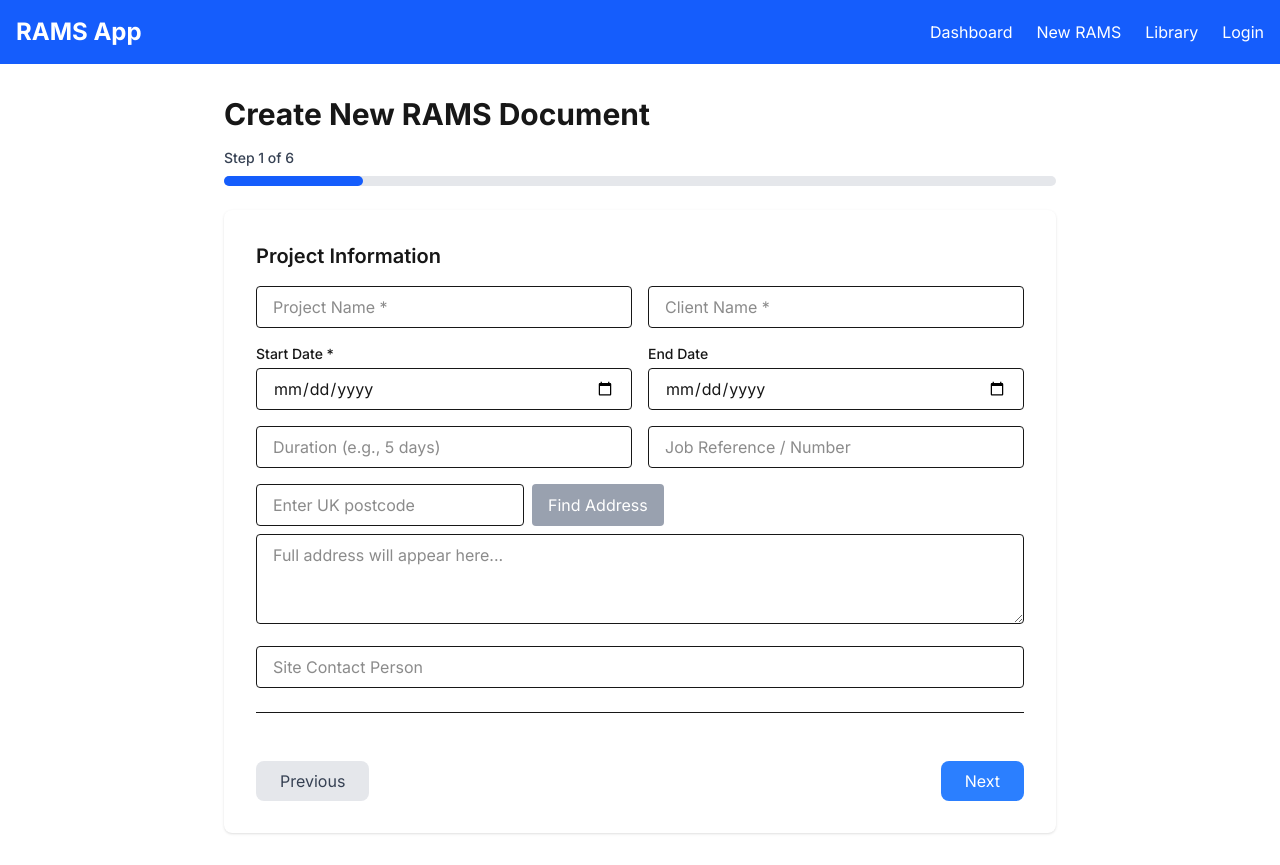
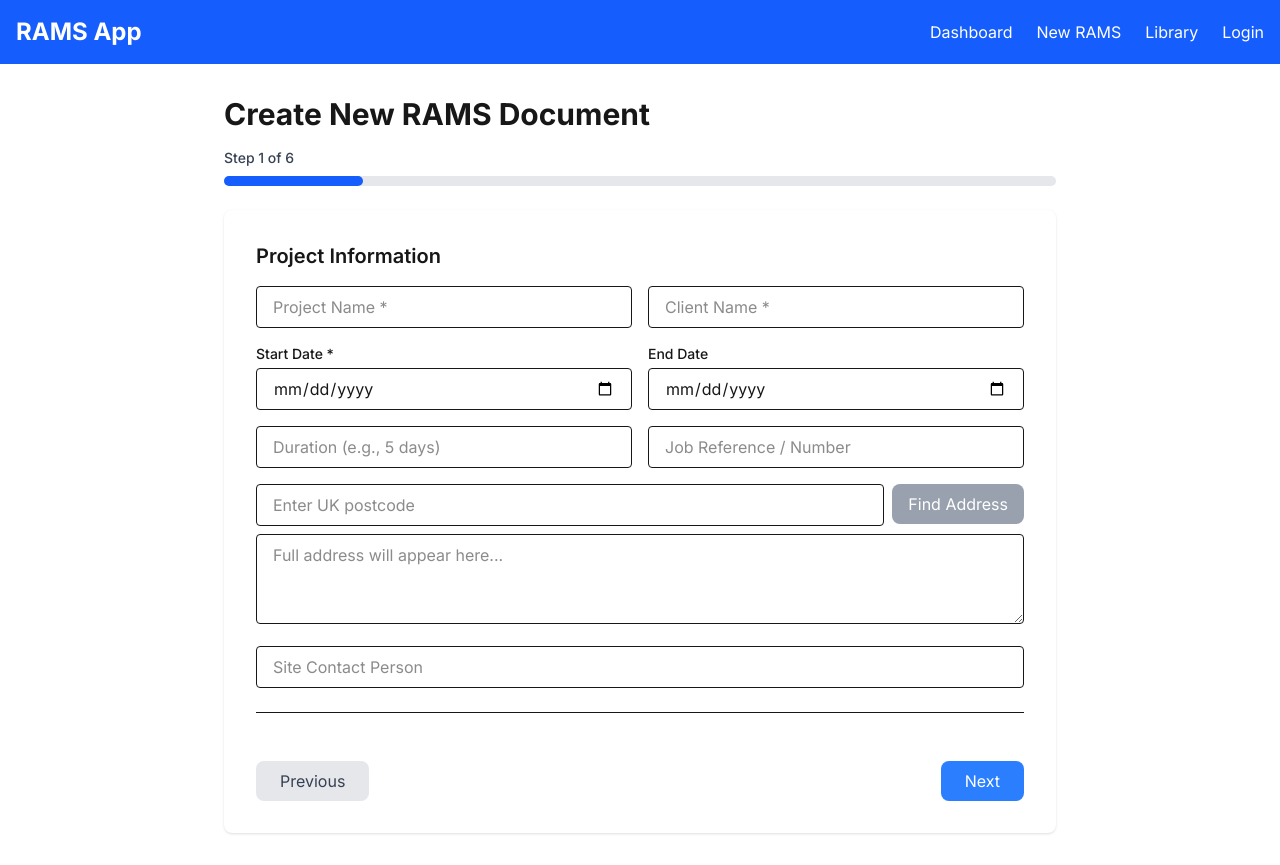
Before and after one commit to Hannlytics/rams-generator, a Next.js app: page /new-rams in a window 1280 px wide. Built offline with nearby package versions, Linux system fonts and the light colour scheme.

Commit message:
Fix: Resolve all build errors and linting issues

```diff
--- a/app/components/AddressLookup.tsx
+++ b/app/components/AddressLookup.tsx
@@ -9,9 +9,11 @@ interface AddressLookupProps {
 export default function AddressLookup({ value, onChange }: AddressLookupProps) {
   const [postcode, setPostcode] = useState('')
   const [loading, setLoading] = useState(false)
+  const [error, setError] = useState<string | null>(null); // State for handling errors
 
   const lookupPostcode = async () => {
     setLoading(true)
+    setError(null); // Reset error on new lookup
     try {
       const cleanPostcode = postcode.replace(/\s/g, '')
       const response = await fetch(`https://api.postcodes.io/postcodes/${cleanPostcode}`)
@@ -19,19 +21,20 @@ export default function AddressLookup({ value, onChange }: AddressLookupProps) {
 
       if (data.status === 200) {
         const result = data.result
+        // Create a more standard address format
         const fullAddress = [
           result.admin_ward,
           result.admin_district,
           result.postcode,
           result.country
-        ].filter(Boolean).join('\n')
+        ].filter(Boolean).join(', ')
 
         onChange(fullAddress)
       } else {
-        alert('Postcode not found')
+        setError('Postcode not found. Please check and try again.');
       }
-    } catch (err) {
-      alert('Error looking up postcode')
+    } catch (_err) { // FIX: Prefixed 'err' with an underscore to mark as unused
+      setError('Error looking up postcode. Please try again later.');
     } finally {
       setLoading(false)
     }
@@ -39,24 +42,27 @@ export default function AddressLookup({ value, onChange }: AddressLookupProps) {
 
   return (
     <div>
-      <div className="flex gap-2 mb-2">
+      <div className="flex flex-wrap items-start gap-2 mb-2">
         <input
           type="text"
           value={postcode}
           onChange={(e) => setPostcode(e.target.value.toUpperCase())}
           placeholder="Enter UK postcode"
-          className="px-4 py-2 border rounded focus:ring-2 focus:ring-blue-500"
+          className="flex-grow px-4 py-2 border rounded focus:ring-2 focus:ring-blue-500"
           maxLength={8}
         />
         <button
           type="button"
           onClick={lookupPostcode}
           disabled={loading || !postcode}
-          className="px-4 py-2 bg-green-500 text-white rounded hover:bg-green-600 disabled:bg-gray-400"
+          className="px-4 py-2 bg-gray-600 text-white rounded-lg hover:bg-gray-700 disabled:bg-gray-400"
         >
           {loading ? 'Looking up...' : 'Find Address'}
         </button>
       </div>
+
+      {/* Display error message if one exists */}
+      {error && <p className="text-red-500 text-sm mb-2">{error}</p>}
 
       <textarea
         value={value}
```
